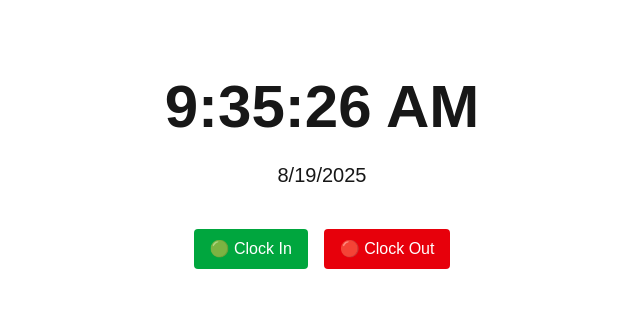
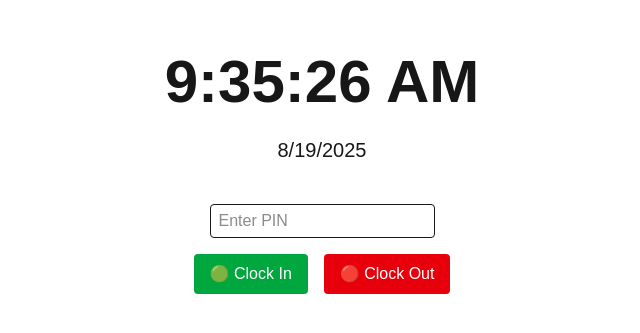
Before and after one commit to waishendev/attendance-system, a Next.js app: page / in a window 1280 px wide. Shown: the part 227-560 px from the top of the page, without its empty margins (318-958 px from the left). Built offline with nearby package versions, Linux system fonts and the light colour scheme; no server answers.

Commit message:
Add user PIN validation

```diff
--- a/src/app/page.tsx
+++ b/src/app/page.tsx
@@ -1,16 +1,31 @@
 "use client";
 
 import { useEffect, useState } from "react";
+import { user } from "@/data/user";
 
 export default function Home() {
   const [now, setNow] = useState(new Date());
   const [coords, setCoords] = useState<{ lat: number; lon: number } | null>(null);
   const [geoError, setGeoError] = useState<string | null>(null);
+  const [pin, setPin] = useState("");
+  const [pinError, setPinError] = useState<string | null>(null);
+  const [pinMessage, setPinMessage] = useState<string | null>(null);
 
   useEffect(() => {
     const timer = setInterval(() => setNow(new Date()), 1000);
     return () => clearInterval(timer);
   }, []);
+
+  const handleClock = (type: "in" | "out") => {
+    if (pin !== user.pin) {
+      setPinError("Invalid PIN");
+      setPinMessage(null);
+      return;
+    }
+
+    setPinError(null);
+    setPinMessage(`${user.name} clocked ${type}.`);
+  };
 
   useEffect(() => {
     if (!("geolocation" in navigator)) {
@@ -51,13 +66,30 @@ export default function Home() {
         </div>
       )}
       {geoError && <div className="text-red-600">{geoError}</div>}
-      <div className="mt-4 flex gap-4">
-        <button className="flex items-center gap-2 rounded bg-green-600 px-4 py-2 font-medium text-white">
-          🟢 Clock In
-        </button>
-        <button className="flex items-center gap-2 rounded bg-red-600 px-4 py-2 font-medium text-white">
-          🔴 Clock Out
-        </button>
+      <div className="mt-4 flex flex-col items-center gap-4">
+        <input
+          type="password"
+          value={pin}
+          onChange={(e) => setPin(e.target.value)}
+          placeholder="Enter PIN"
+          className="rounded border px-2 py-1"
+        />
+        {pinError && <div className="text-red-600">{pinError}</div>}
+        {pinMessage && <div className="text-green-600">{pinMessage}</div>}
+        <div className="flex gap-4">
+          <button
+            className="flex items-center gap-2 rounded bg-green-600 px-4 py-2 font-medium text-white"
+            onClick={() => handleClock("in")}
+          >
+            🟢 Clock In
+          </button>
+          <button
+            className="flex items-center gap-2 rounded bg-red-600 px-4 py-2 font-medium text-white"
+            onClick={() => handleClock("out")}
+          >
+            🔴 Clock Out
+          </button>
+        </div>
       </div>
     </div>
   );
--- /dev/null
+++ b/src/data/user.ts
@@ -0,0 +1,11 @@
+export interface User {
+  id: string | number;
+  name: string;
+  pin: string;
+}
+
+export const user: User = {
+  id: 1,
+  name: "Alice",
+  pin: "1234",
+};
```
